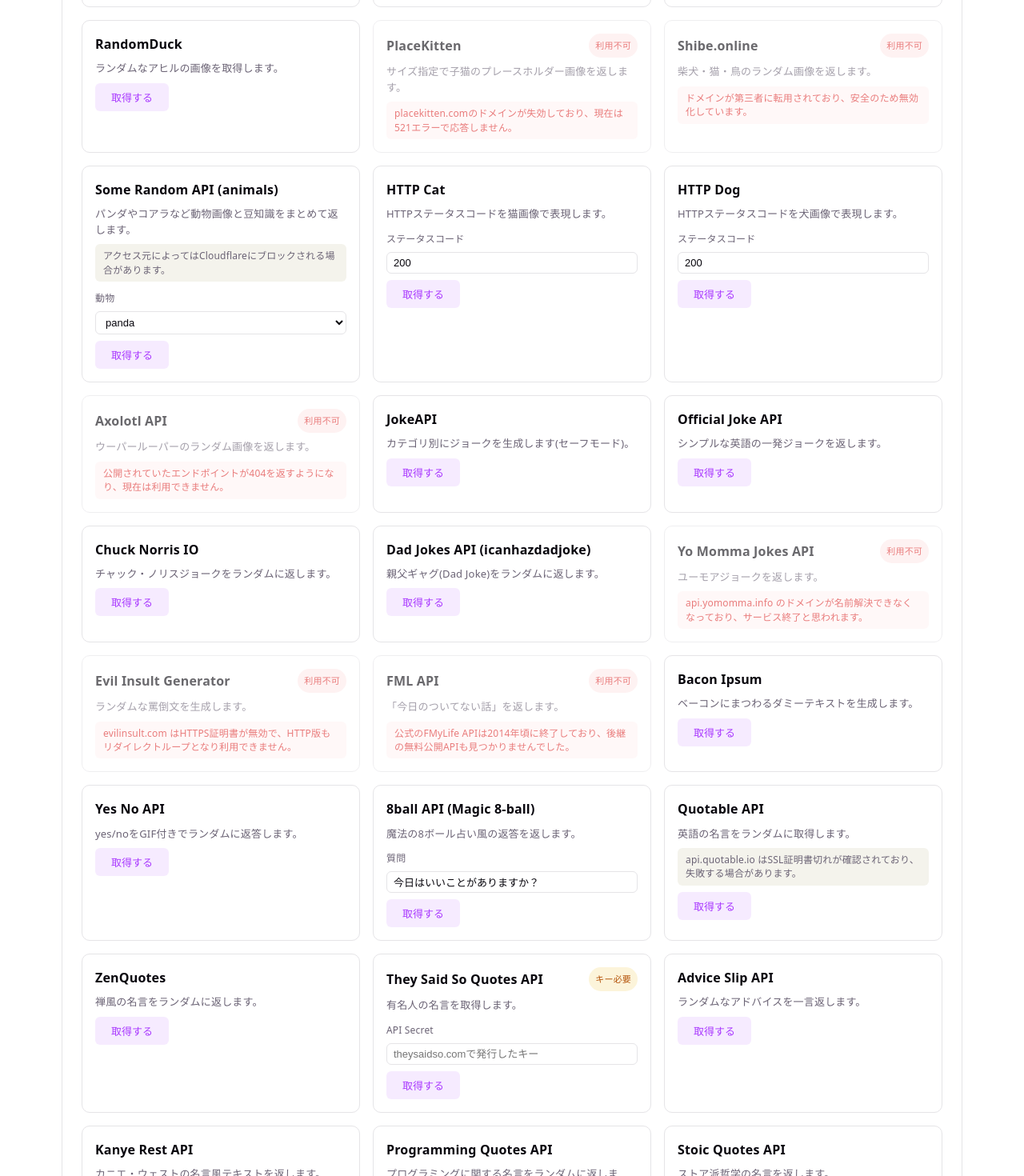
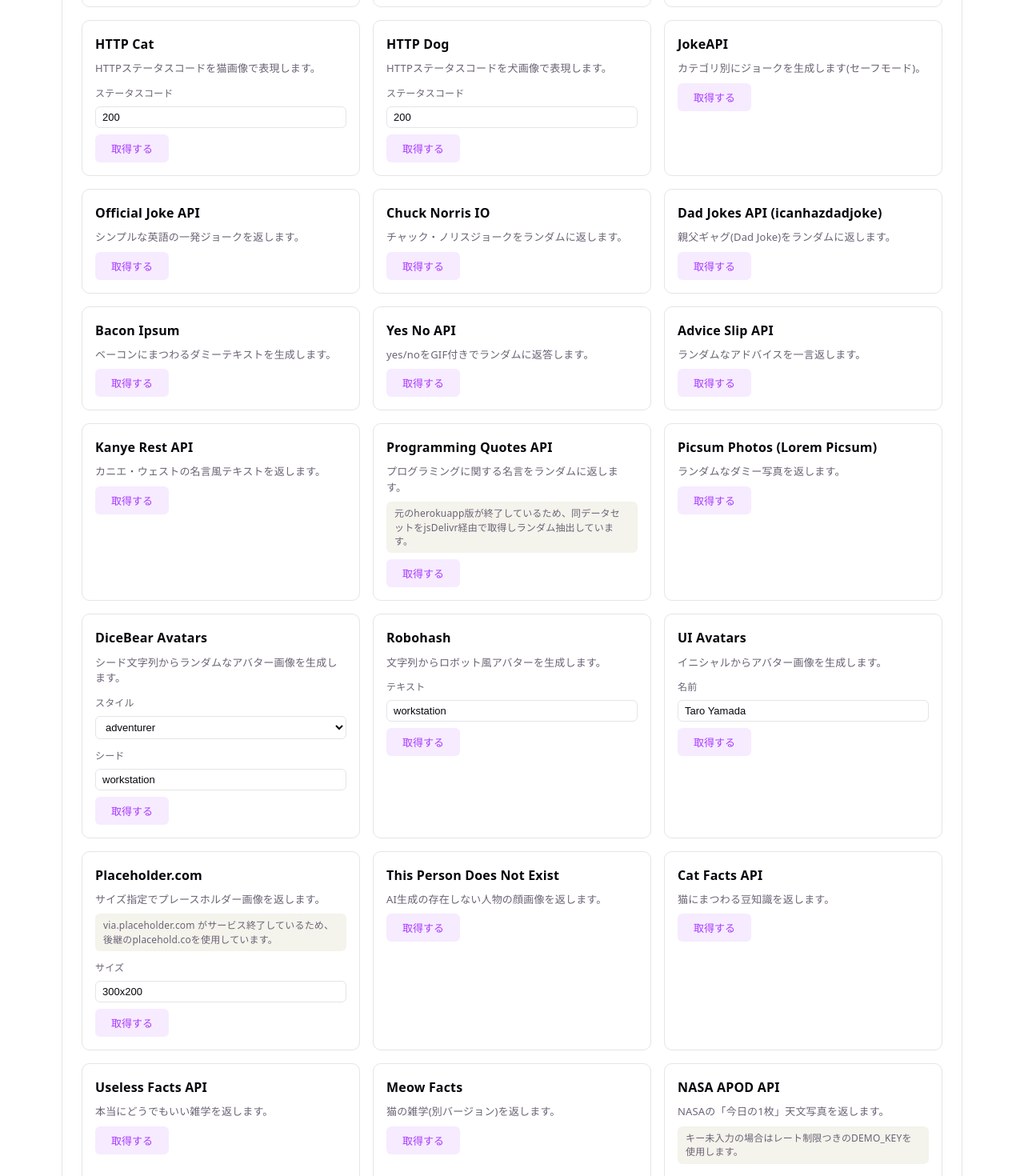
Before and after one commit to Me1td0wn76/web-api-program, a React (Vite) app in the folder frontend/: page / in a window 1280 px wide. Shown: the part 560-2030 px from the top of the page at 80% size. Built offline with nearby package versions, Linux system fonts and the light colour scheme.

Commit message:
Backend: 不要なAPI定義を削除し、コードを整理

```diff
--- a/frontend/src/apis/animals.ts
+++ b/frontend/src/apis/animals.ts
@@ -39,53 +39,6 @@
     },
   },
   {
-    id: 'randomduck',
-    category: CATEGORY,
-    name: 'RandomDuck',
-    description: 'ランダムなアヒルの画像を取得します。',
-    run: async () => {
-      const data = (await fetchJson('https://random-d.uk/api/v2/random')) as { url: string }
-      return { kind: 'image', imageUrl: data.url }
-    },
-  },
-  {
-    id: 'placekitten',
-    category: CATEGORY,
-    name: 'PlaceKitten',
-    description: 'サイズ指定で子猫のプレースホルダー画像を返します。',
-    unavailable: 'placekitten.comのドメインが失効しており、現在は521エラーで応答しません。',
-  },
-  {
-    id: 'shibe-online',
-    category: CATEGORY,
-    name: 'Shibe.online',
-    description: '柴犬・猫・鳥のランダム画像を返します。',
-    unavailable: 'ドメインが第三者に転用されており、安全のため無効化しています。',
-  },
-  {
-    id: 'some-random-api-animal',
-    category: CATEGORY,
-    name: 'Some Random API (animals)',
-    description: 'パンダやコアラなど動物画像と豆知識をまとめて返します。',
-    note: 'アクセス元によってはCloudflareにブロックされる場合があります。',
-    params: [
-      {
-        key: 'type',
-        label: '動物',
-        options: ['panda', 'koala', 'fox', 'bird', 'red_panda', 'kangaroo', 'raccoon', 'dog', 'cat'],
-        defaultValue: 'panda',
-      },
-    ],
-    run: async (v) => {
-      const type = v.type || 'panda'
-      const data = (await fetchJson(`https://some-random-api.com/animal/${type}`)) as {
-        image: string
-        fact: string
-      }
-      return { kind: 'json', data }
-    },
-  },
-  {
     id: 'http-cat',
     category: CATEGORY,
     name: 'HTTP Cat',
@@ -107,11 +60,4 @@
       return { kind: 'image', imageUrl: `https://http.dog/${encodeURIComponent(code)}.jpg` }
     },
   },
-  {
-    id: 'axolotl-api',
-    category: CATEGORY,
-    name: 'Axolotl API',
-    description: 'ウーパールーパーのランダム画像を返します。',
-    unavailable: '公開されていたエンドポイントが404を返すようになり、現在は利用できません。',
-  },
 ]
--- a/frontend/src/apis/entertainment.ts
+++ b/frontend/src/apis/entertainment.ts
@@ -43,37 +43,6 @@
     },
   },
   {
-    id: 'marvel-api',
-    category: CATEGORY,
-    name: 'Marvel API',
-    description: 'マーベルキャラクター情報を取得します(要登録)。',
-    unavailable:
-      '公開鍵と秘密鍵によるハッシュ署名が必要な仕様で、秘密鍵をフロントエンドに置くと漏洩するため未対応です。',
-  },
-  {
-    id: 'breaking-bad-quotes',
-    category: CATEGORY,
-    name: 'Breaking Bad Quotes API',
-    description: 'ブレイキング・バッドの名台詞を取得します。',
-    note: 'サーバーの応答が遅い・不安定な場合があります。',
-    run: async () => ({ kind: 'json', data: await fetchJson('https://api.breakingbadquotes.xyz/v1/quotes') }),
-  },
-  {
-    id: 'lotr-api',
-    category: CATEGORY,
-    name: 'The Lord of the Rings API',
-    description: '指輪物語の登場人物・書籍情報を取得します。',
-    needsKey: true,
-    keyLabel: 'アクセストークン',
-    keyPlaceholder: 'the-one-api.dev で無料登録して取得したトークン',
-    run: async (v) => ({
-      kind: 'json',
-      data: await fetchJson('https://the-one-api.dev/v2/movie', {
-        headers: { Authorization: `Bearer ${v.apiKey}` },
-      }),
-    }),
-  },
-  {
     id: 'harry-potter-api',
     category: CATEGORY,
     name: 'Harry Potter API (PotterAPI)',
--- a/frontend/src/apis/jokes.ts
+++ b/frontend/src/apis/jokes.ts
@@ -36,27 +36,6 @@
     }),
   },
   {
-    id: 'yomomma',
-    category: CATEGORY,
-    name: 'Yo Momma Jokes API',
-    description: 'ユーモアジョークを返します。',
-    unavailable: 'api.yomomma.info のドメインが名前解決できなくなっており、サービス終了と思われます。',
-  },
-  {
-    id: 'evil-insult-generator',
-    category: CATEGORY,
-    name: 'Evil Insult Generator',
-    description: 'ランダムな罵倒文を生成します。',
-    unavailable: 'evilinsult.com はHTTPS証明書が無効で、HTTP版もリダイレクトループとなり利用できません。',
-  },
-  {
-    id: 'fml-api',
-    category: CATEGORY,
-    name: 'FML API',
-    description: '「今日のついてない話」を返します。',
-    unavailable: '公式のFMyLife APIは2014年頃に終了しており、後継の無料公開APIも見つかりませんでした。',
-  },
-  {
     id: 'bacon-ipsum',
     category: CATEGORY,
     name: 'Bacon Ipsum',
@@ -75,18 +54,4 @@
     description: 'yes/noをGIF付きでランダムに返答します。',
     run: async () => ({ kind: 'json', data: await fetchJson('https://yesno.wtf/api') }),
   },
-  {
-    id: '8ball-api',
-    category: CATEGORY,
-    name: '8ball API (Magic 8-ball)',
-    description: '魔法の8ボール占い風の返答を返します。',
-    params: [{ key: 'question', label: '質問', defaultValue: '今日はいいことがありますか？' }],
-    run: async (v) => {
-      const question = encodeURIComponent(v.question?.trim() || 'Will today be a good day?')
-      return {
-        kind: 'json',
-        data: await fetchJson(`https://www.eightballapi.com/api/biased?question=${question}&lucky=false`),
-      }
-    },
-  },
 ]
--- a/frontend/src/apis/music.ts
+++ b/frontend/src/apis/music.ts
@@ -2,20 +2,6 @@
 import { fetchJson, fetchJsonp } from './utils'
 
 const CATEGORY = '音楽系'
-
-const FULLWIDTH_MAP: Record<string, string> = { ' ': '　' }
-
-function toAesthetic(input: string): string {
-  return Array.from(input)
-    .map((ch) => {
-      const code = ch.codePointAt(0) ?? 0
-      if (code >= 0x21 && code <= 0x7e) {
-        return String.fromCodePoint(code - 0x21 + 0xff01)
-      }
-      return FULLWIDTH_MAP[ch] ?? ch
-    })
-    .join('')
-}
 
 export const musicApis: ApiDef[] = [
   {
@@ -56,17 +42,4 @@
       return { kind: 'json', data: await fetchJsonp(`https://api.deezer.com/search?q=${q}&output=jsonp`) }
     },
   },
-  {
-    id: 'vaporwave-aesthetic',
-    category: CATEGORY,
-    name: 'Vaporwave/Aesthetic API系(非公式)',
-    description: '曲名生成ネタAPI。',
-    local: true,
-    note: '安定した公開APIが見つからなかったため、入力文字をVaporwave風の全角文字に変換するローカル処理で代替しています。',
-    params: [{ key: 'text', label: 'テキスト', defaultValue: 'aesthetic' }],
-    run: async (v) => {
-      const text = v.text?.trim() || 'aesthetic'
-      return { kind: 'text', text: toAesthetic(text) }
-    },
-  },
 ]
--- a/frontend/src/apis/quotes.ts
+++ b/frontend/src/apis/quotes.ts
@@ -6,36 +6,6 @@
 let programmingQuotesCache: Array<{ text: string; author: string }> | null = null
 
 export const quoteApis: ApiDef[] = [
-  {
-    id: 'quotable',
-    category: CATEGORY,
-    name: 'Quotable API',
-    description: '英語の名言をランダムに取得します。',
-    note: 'api.quotable.io はSSL証明書切れが確認されており、失敗する場合があります。',
-    run: async () => ({ kind: 'json', data: await fetchJson('https://api.quotable.io/random') }),
-  },
-  {
-    id: 'zenquotes',
-    category: CATEGORY,
-    name: 'ZenQuotes',
-    description: '禅風の名言をランダムに返します。',
-    run: async () => ({ kind: 'json', data: await fetchJson('https://zenquotes.io/api/random') }),
-  },
-  {
-    id: 'theysaidso',
-    category: CATEGORY,
-    name: 'They Said So Quotes API',
-    description: '有名人の名言を取得します。',
-    needsKey: true,
-    keyLabel: 'API Secret',
-    keyPlaceholder: 'theysaidso.comで発行したキー',
-    run: async (v) => ({
-      kind: 'json',
-      data: await fetchJson('https://quotes.rest/qod.json', {
-        headers: { 'X-TheySaidSo-Api-Secret': v.apiKey },
-      }),
-    }),
-  },
   {
     id: 'advice-slip',
     category: CATEGORY,
@@ -65,11 +35,4 @@
       return { kind: 'json', data: pick(programmingQuotesCache) }
     },
   },
-  {
-    id: 'stoic-quotes',
-    category: CATEGORY,
-    name: 'Stoic Quotes API',
-    description: 'ストア派哲学の名言を返します。',
-    run: async () => ({ kind: 'json', data: await fetchJson('https://stoic.tekloon.net/stoic-quote') }),
-  },
 ]
--- a/frontend/src/apis/trivia.ts
+++ b/frontend/src/apis/trivia.ts
@@ -4,13 +4,6 @@
 const CATEGORY = '雑学・トリビア系'
 
 export const triviaApis: ApiDef[] = [
-  {
-    id: 'numbers-api',
-    category: CATEGORY,
-    name: 'Numbers API',
-    description: '数字にまつわる豆知識を返します。',
-    unavailable: 'numbersapi.com のバックエンドが停止しており、常に404が返るため利用できません。',
-  },
   {
     id: 'cat-facts',
     category: CATEGORY,
@@ -55,21 +48,6 @@
     run: async () => ({ kind: 'json', data: await fetchJson('https://opentdb.com/api.php?amount=1') }),
   },
   {
-    id: 'rest-countries',
-    category: CATEGORY,
-    name: 'REST Countries',
-    description: '世界の国の基本情報を取得します。',
-    note: '現在サービス移行中で、CORSエラーになる場合があります。',
-    params: [{ key: 'country', label: '国名(英語)', defaultValue: 'japan' }],
-    run: async (v) => {
-      const country = v.country?.trim() || 'japan'
-      return {
-        kind: 'json',
-        data: await fetchJson(`https://restcountries.com/v3.1/name/${encodeURIComponent(country)}`),
-      }
-    },
-  },
-  {
     id: 'genderize',
     category: CATEGORY,
     name: 'Genderize.io',
--- a/frontend/src/apis/visuals.ts
+++ b/frontend/src/apis/visuals.ts
@@ -1,5 +1,5 @@
 import type { ApiDef } from './types'
-import { bust, fetchJson } from './utils'
+import { bust } from './utils'
 
 const CATEGORY = '画像・GIF・ビジュアル系'
 
@@ -78,32 +78,4 @@
       imageUrl: bust('https://thispersondoesnotexist.com/random-person.jpeg'),
     }),
   },
-  {
-    id: 'waifu-pics',
-    category: CATEGORY,
-    name: 'Waifu.pics',
-    description: 'アニメ風画像をランダムに取得します。',
-    unavailable: 'ドメインが第三者(ギャンブルサイト)に転売されているのを確認したため、安全のため無効化しています。',
-  },
-  {
-    id: 'nekos-life',
-    category: CATEGORY,
-    name: 'Nekos.life',
-    description: 'ネコ耳キャラのGIF・画像を返します。',
-    note: 'nekos.lifeは2021年に終了したため後継のnekos.bestを使用していますが、現在応答が不安定なようです。',
-    run: async () => {
-      const data = (await fetchJson('https://nekos.best/api/v2/neko')) as {
-        results: Array<{ url: string }>
-      }
-      return { kind: 'image', imageUrl: data.results[0].url }
-    },
-  },
-  {
-    id: 'bored-api',
-    category: CATEGORY,
-    name: 'Boredom API (Bored API)',
-    description: '暇つぶしのアイデアを提案します。',
-    note: '本家boredapi.comが終了したため、後継のbored-api.appbrewery.comを使用しています。',
-    run: async () => ({ kind: 'json', data: await fetchJson('https://bored-api.appbrewery.com/random') }),
-  },
 ]
```
